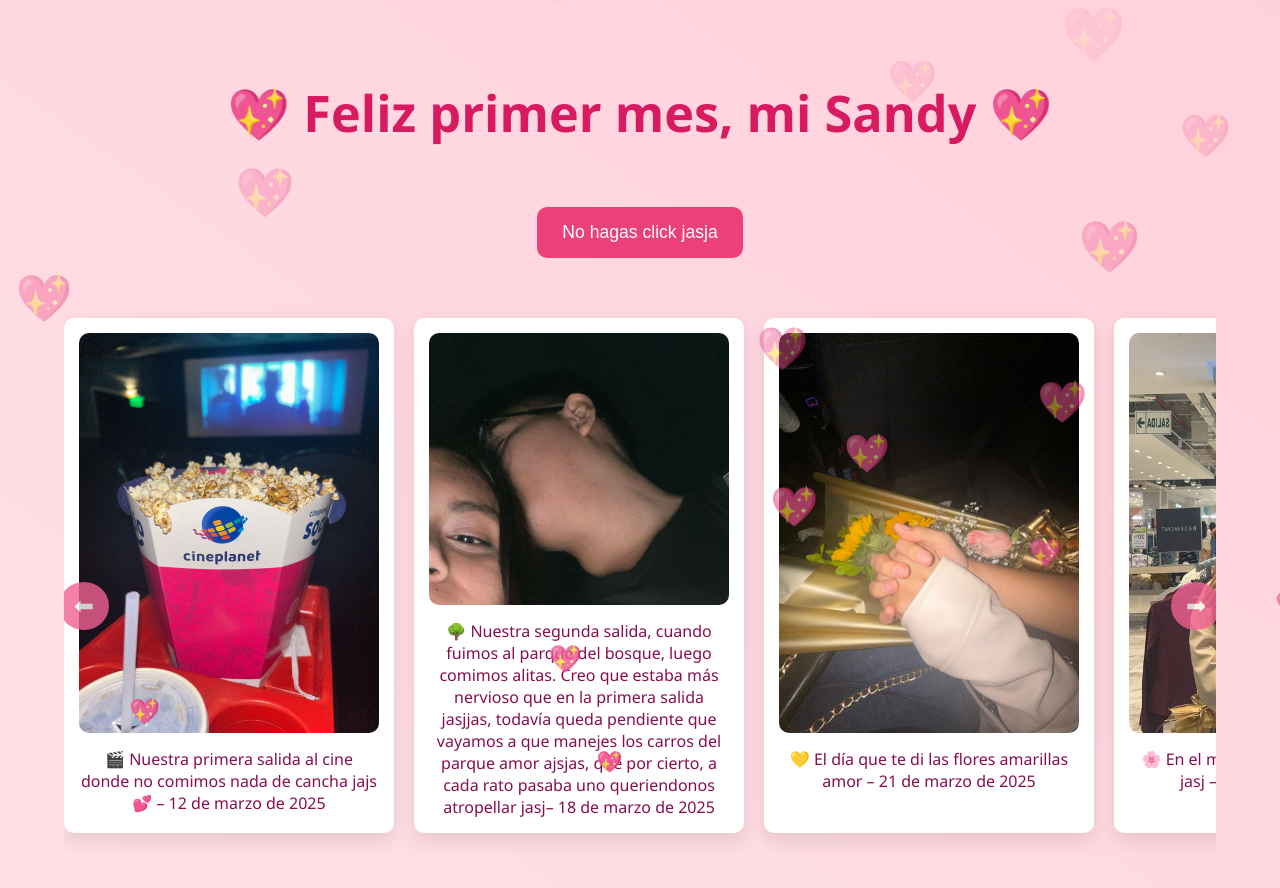
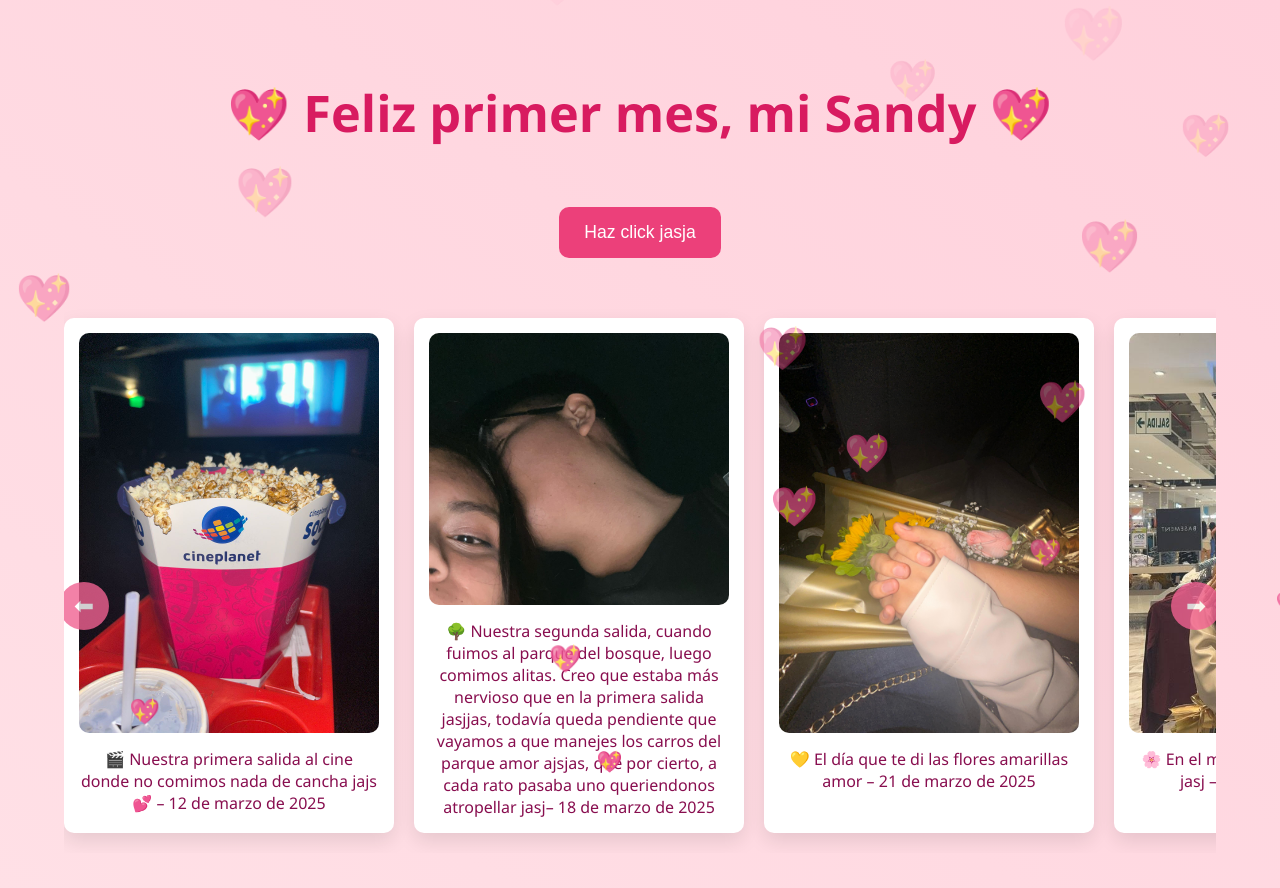
Before and after one commit to kevinnRod/mi-sandy, a plain HTML site: page index.html in a window 1280 px wide. Drawn offline with Linux system fonts and the light colour scheme.

Commit message:
Ejemplo0202

```diff
--- a/index.html
+++ b/index.html
@@ -147,7 +147,7 @@
 
   <h1>💖 Feliz primer mes, mi Sandy 💖</h1>
 
-  <button onclick="mostrarDedicatoria()">No hagas click jasja</button>
+  <button onclick="mostrarDedicatoria()">Haz click jasja</button>
   <div id="mensaje"></div>
 
   <div class="galeria-wrapper">
```
